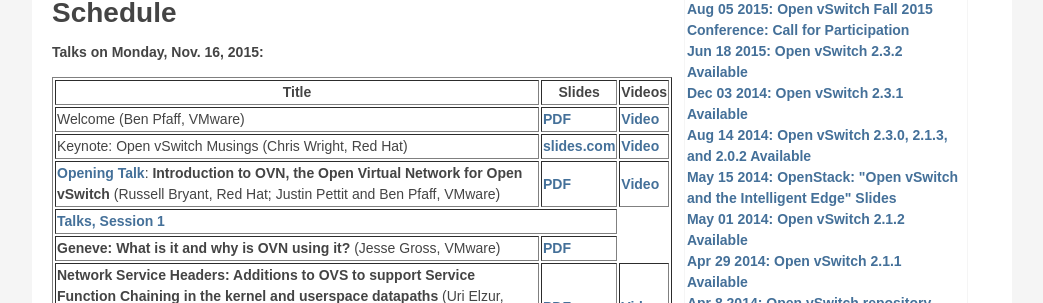
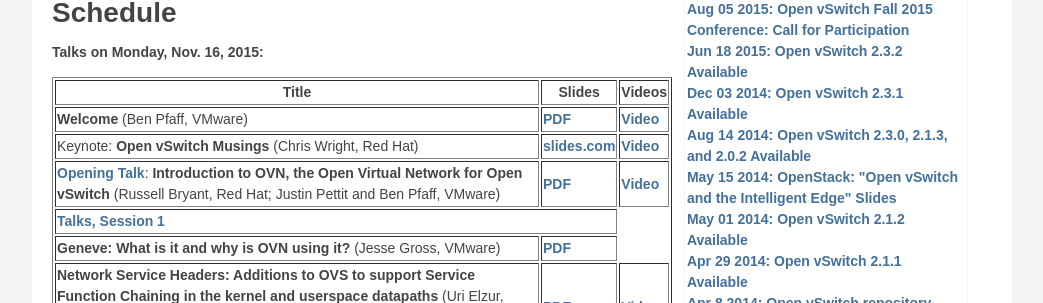
Before and after one commit to openvswitch/openvswitch.github.io, a Jekyll site: the page built from support/ovscon2015/index.html, in a window 1280 px wide and 900 px high. Shown: the part 298-601 px from the top of the window, without its empty margins (118-1161 px from the left). Built offline with Jekyll 4.4.1, drawn with Linux system fonts in a browser that asks for light colours.

```diff
--- a/support/ovscon2015/index.html
+++ b/support/ovscon2015/index.html
@@ -30,12 +30,12 @@ comments: []
     <th>Videos</th>
   </tr>
   <tr>
-    <td>Welcome (Ben Pfaff, VMware)</td>
+    <td><b>Welcome</b> (Ben Pfaff, VMware)</td>
     <td><a href="16/0845-pfaff.pdf">PDF</a></td>
     <td><a href="https://www.youtube.com/watch?v=0lhA1BnKFlg">Video</a></td>
   </tr>
   <tr>
-    <td>Keynote: Open vSwitch Musings (Chris Wright, Red Hat)</td>
+    <td>Keynote: <b>Open vSwitch Musings</b> (Chris Wright, Red Hat)</td>
     <td><a href="http://redhat.slides.com/chrisw-redhat/ovs-conf-2015#/">slides.com</a></td>
     <td><a href="https://www.youtube.com/watch?v=vMc_U7GIZyM">Video</a></td>
   </tr>
```
